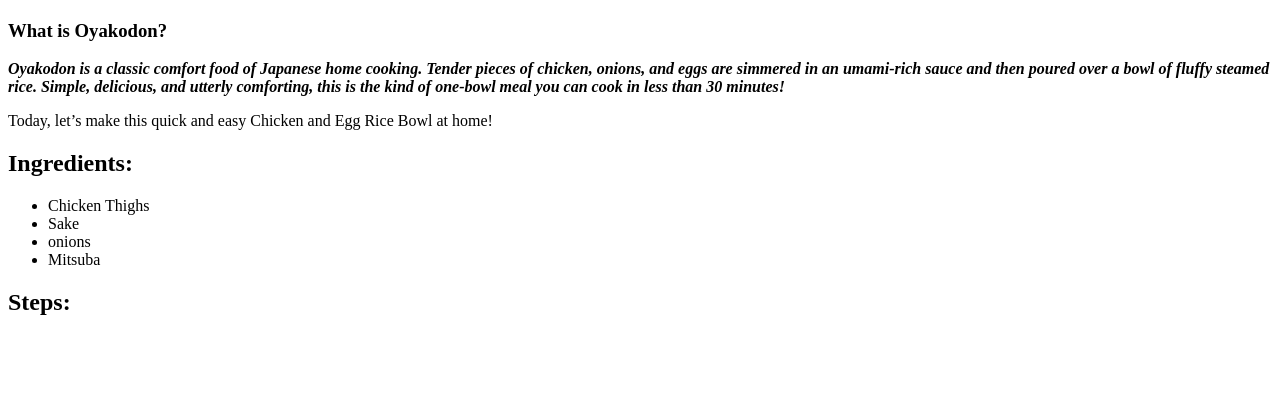
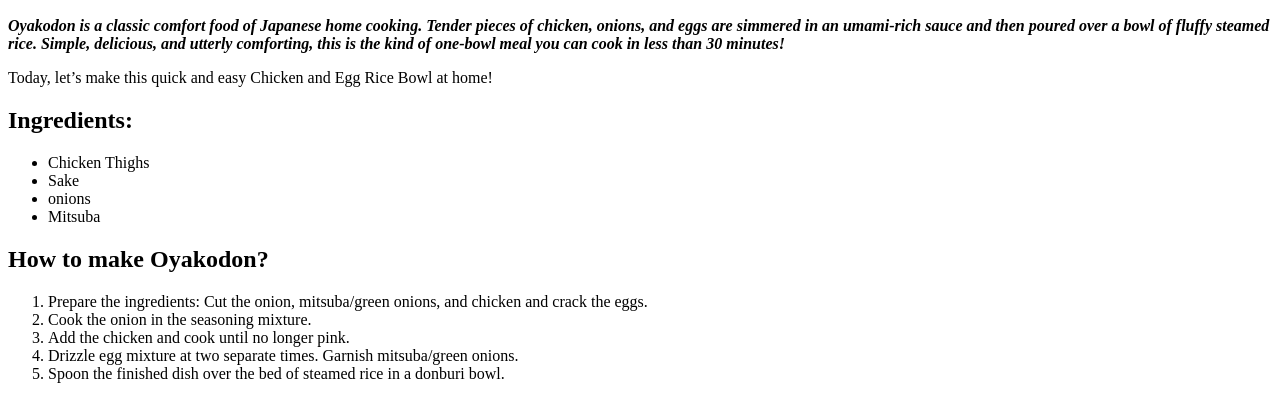
Before and after one commit to giliannerose/odin-recipes, a plain HTML site: page recipes/oyakodon.html in a window 1280 px wide. Shown: the part 383-800 px from the top of the page. Drawn offline with Linux system fonts and the light colour scheme.

Commit message:
Steps to make an oyakodon was added

```diff
--- a/recipes/oyakodon.html
+++ b/recipes/oyakodon.html
@@ -9,7 +9,7 @@
     <h1>Oyakodon</h1>
     <img src="https://www.justonecookbook.com/wp-content/uploads/2022/10/Oyakodon-0613-I.jpg" alt="Oyakodon meal">
 
-    <h3> What is Oyakodon?</h3>
+
 
     <p><strong><em> Oyakodon is a classic comfort food of Japanese home cooking. Tender pieces of chicken, onions, and eggs are simmered in an umami-rich sauce and then poured over a bowl of fluffy steamed rice. Simple, delicious, and utterly comforting, this is the kind of one-bowl meal you can cook in less than 30 minutes!</em></strong></p>
 
@@ -23,7 +23,17 @@
         <li>Mitsuba</li>
     </ul>
 
-    <h2>Steps:</h2>
+    <h2>How to make Oyakodon?</h2>
+    <ol>
+        <li>Prepare the ingredients: Cut the onion, mitsuba/green onions, and chicken and crack the eggs.</li>
+        <li>Cook the onion in the seasoning mixture.</li>
+        <li>Add the chicken and cook until no longer pink.</li>
+        <li>Drizzle egg mixture at two separate times. Garnish mitsuba/green onions.</li>
+        <li>Spoon the finished dish over the bed of steamed rice in a donburi bowl.
+        </li>
+
+
+    </ol>
 
 </body>
 </html>
```
